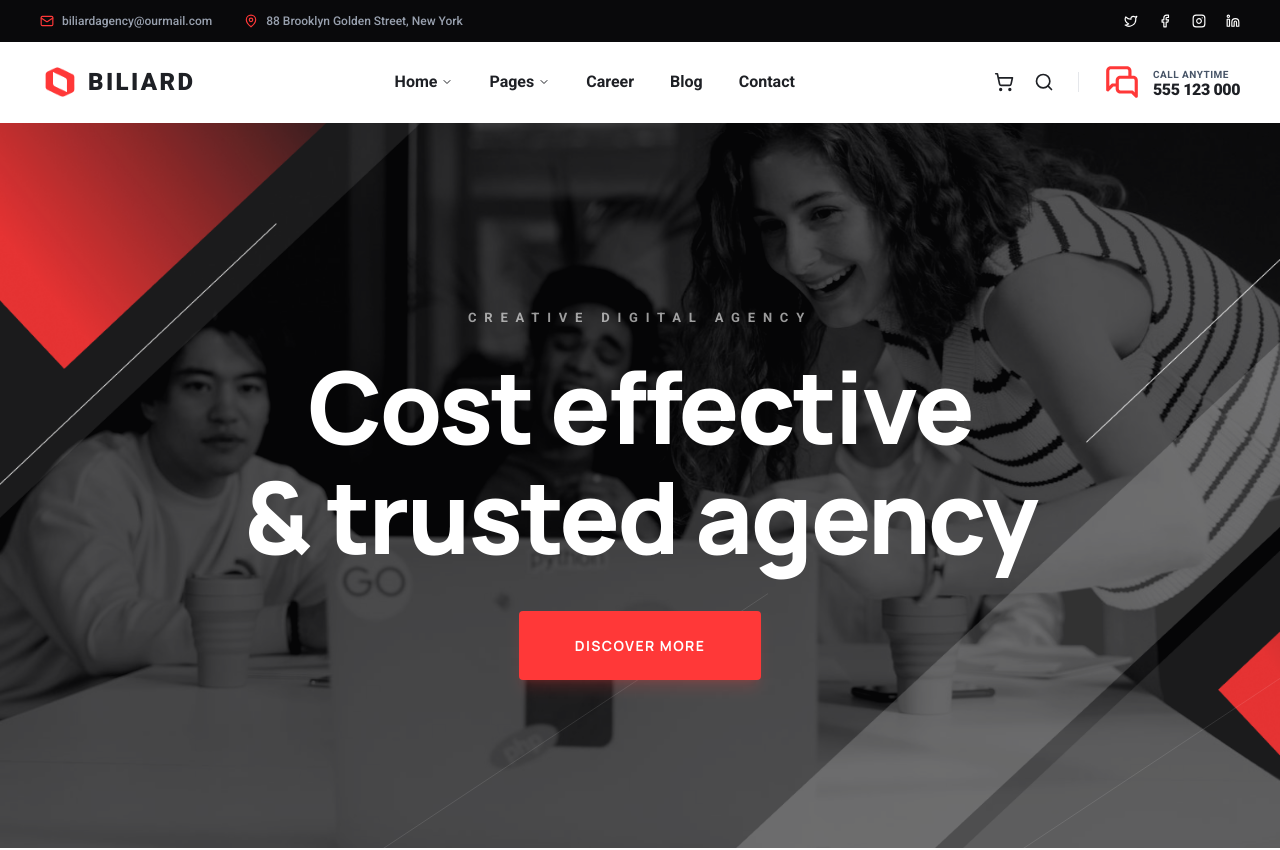
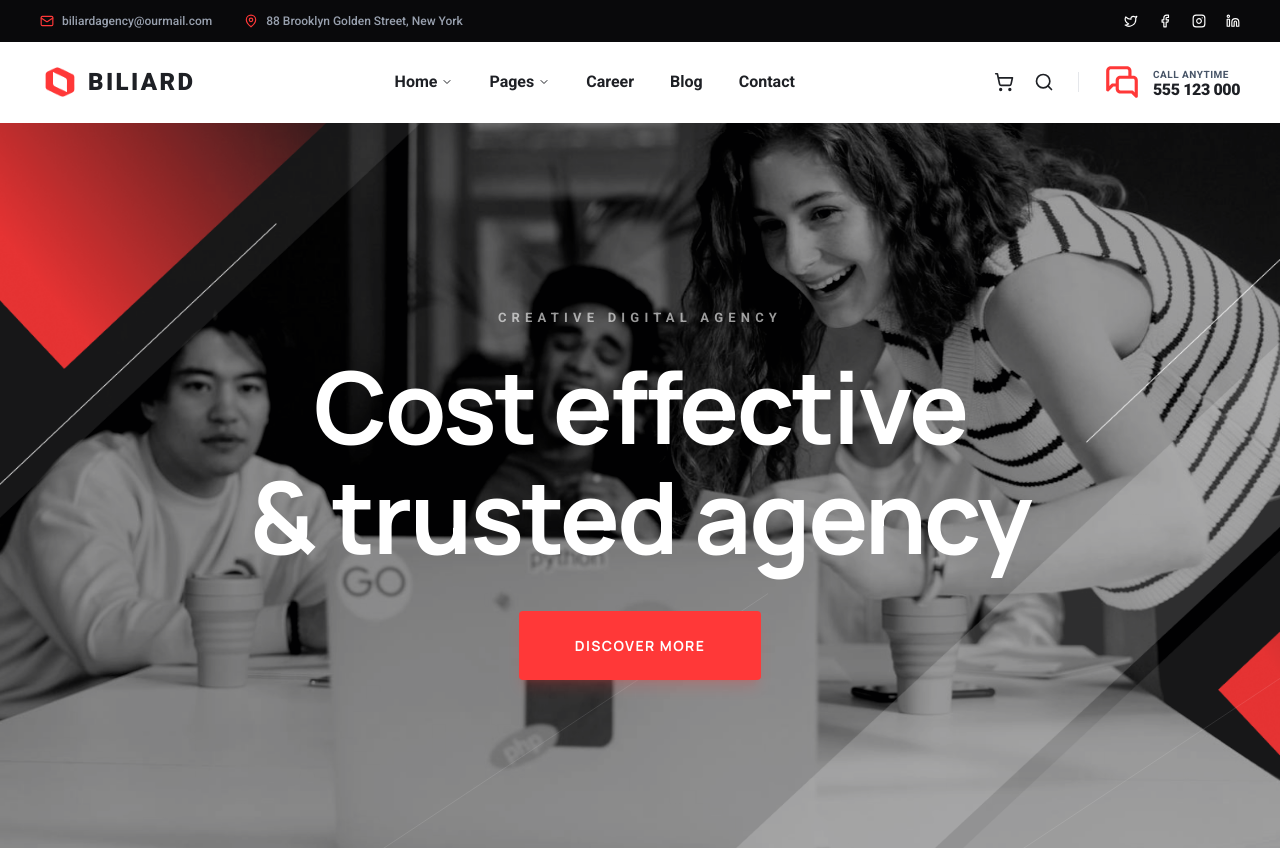
Before and after one commit to mahmudulkarim420/biliard-frontend, a React (Vite) app: page /home-2 in a window 1280 px wide. Shown: the top 850 px of the page. Built offline with nearby package versions, Linux system fonts and the light colour scheme.

Commit message:
modified:   src/pages/HomePage2/Sections/Hero.tsx

```diff
--- a/src/pages/HomePage2/Sections/Hero.tsx
+++ b/src/pages/HomePage2/Sections/Hero.tsx
@@ -19,7 +19,7 @@ const Hero = () => {
         <img
           src={bgMain}
           alt="Team collaboration"
-          className="h-full w-full object-cover grayscale contrast-125 brightness-75 opacity-30 md:opacity-40 transition-opacity duration-700"
+          className="h-full w-full object-cover grayscale contrast-125 brightness-75 opacity-30 md:opacity-80 transition-opacity duration-700"
         />
 
       </div>
@@ -49,13 +49,13 @@ const Hero = () => {
 
           {/* Eyebrow label */}
           <div className="mb-2 md:mb-6 flex justify-center">
-            <span className="text-[10px] md:text-[13px] font-semibold uppercase tracking-[0.4em] md:tracking-[0.6em] text-white/60">
+            <span className="text-[10px] md:text-[13px] font-semibold uppercase tracking-[0.4em] text-white/60">
               Creative Digital Agency
             </span>
           </div>
 
           {/* Main heading */}
-          <h1 className="mb-6 md:mb-10 text-[32px] sm:text-5xl md:text-7xl lg:text-[80px] xl:text-[100px] 2xl:text-[120px] font-extrabold leading-[1.2] md:leading-[1.1] text-white tracking-tight">
+          <h1 className="mb-6 md:mb-10 text-[32px] sm:text-5xl md:text-[60px] lg:text-[80px] xl:text-[100px] font-bold leading-[1.2] md:leading-[1.1] text-white tracking-tight">
             Cost effective <br className="hidden sm:block" />
             <span className="relative">
               & trusted agency
```
